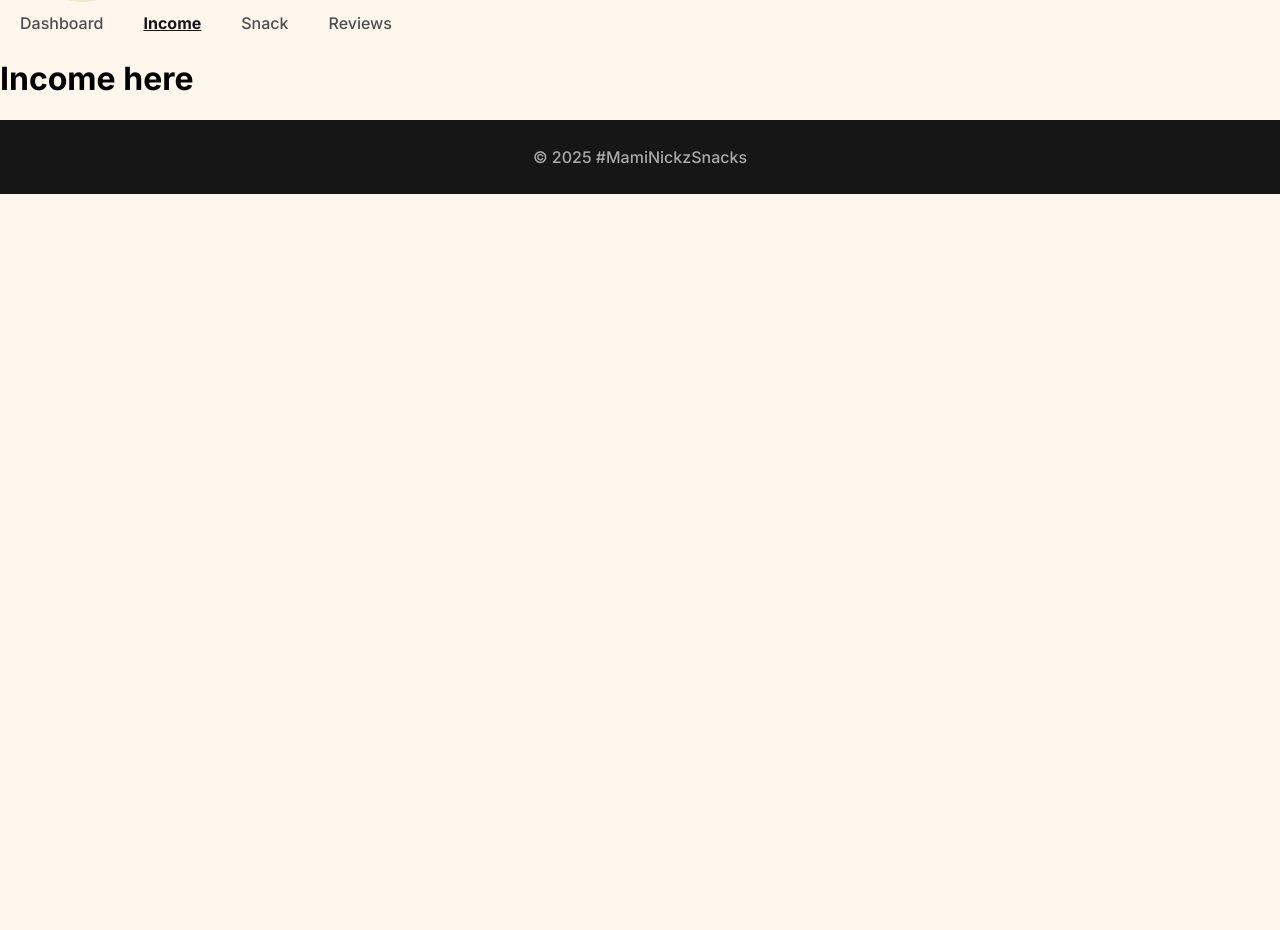
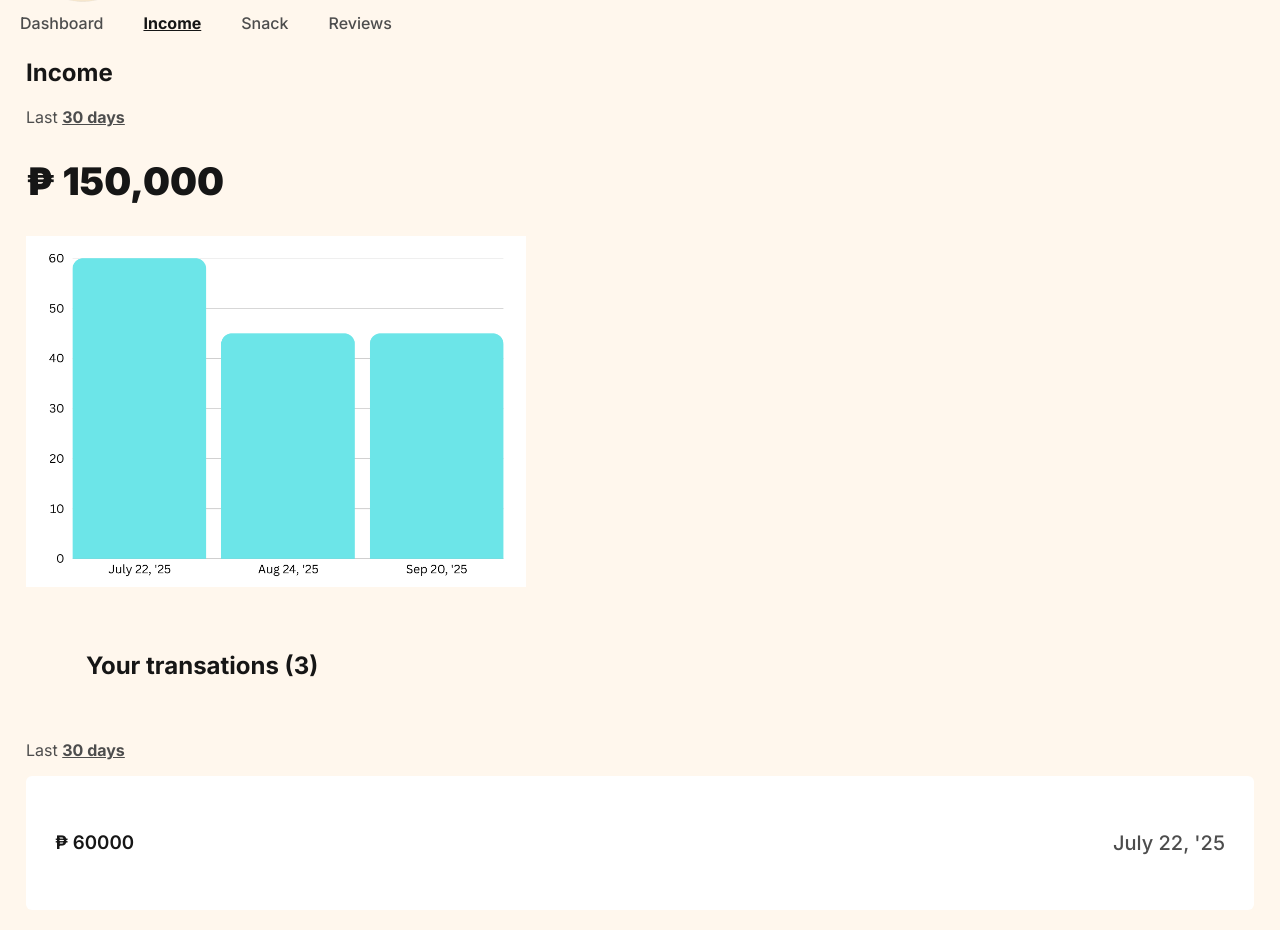
Before and after one commit to jundolor/react-mami-nickz-snacks, a React (Create React App) app: page /host/income in a window 1280 px wide. Shown: the part 122-1052 px from the top of the page. Before the commit the page ends 800 px from the top, so only its background shows below. Built offline with nearby package versions, Linux system fonts and the light colour scheme; sample sign-in values are in the browser's storage; what miragejs would draw is missing.

Commit message:
host income

```diff
--- a/src/index.css
+++ b/src/index.css
@@ -616,6 +616,68 @@ i[class*='snack-type-'] {
     padding-inline: 0;
 }
 
+.host-income {
+    padding-inline: 26px;
+    color: #161616;
+}
+
+.host-income > p {
+    color: #4d4d4d;
+}
+
+.host-income > p span {
+    text-decoration: underline;
+    font-weight: bold;
+}
+
+.host-income > h2 {
+    font-size: 38px;
+    color: #161616;
+    font-weight: 900;
+}
+
+img.graph {
+    width: 100%;
+    max-width: 500px;
+}
+
+.host-income .info-header > p {
+    color: #4d4d4d;
+}
+
+.host-income .info-header > p span {
+    text-decoration: underline;
+    font-weight: bold;
+}
+
+.host-income .info-header > h3{
+    font-weight: 700;
+    font-size: 24px;
+    margin: 60px;
+}
+
+.host-income .transaction {
+    display: flex;
+    justify-content: space-between;
+    align-items: center;
+    background-color: white;
+    margin-bottom: 31px;
+    padding: 35px 29px;
+    border-radius: 6px;
+}
+
+.host-income .transaction > h3 {
+    font-weight: 36px;
+    font-weight: 600;
+    margin: 0;
+}
+
+.host-income .transaction > p {
+    font-weight: 500;
+    font-size: 20px;
+    color: #4d4d4d;
+}
+
 @media (max-width:499px) {
     header .site-logo img{
     width: 80%;
--- a/src/pages/Host/Income.jsx
+++ b/src/pages/Host/Income.jsx
@@ -1,7 +1,32 @@
 import React from "react";
+import incomeGraph from "../../assets/images/income-graph-peso.png"
 
 export default function Income() {
+    const transactionData = [
+        { amount: 60000, date: "July 22, '25", id: "1"},
+        { amount: 45000, date: "Aug 24, '25", id: "2"},
+        { amount: 45000, date: "Sep 20, '25", id: "3"}
+    ]
     return (
-        <h1>Income here</h1>
+        <section className="host-income">
+            <h1>Income</h1>
+            <p>Last <span>30 days</span></p>
+            <h2>₱ 150,000</h2>
+            <img className="graph" src={incomeGraph} alt="Income Graph" />
+            <div className="info-header">
+                <h3>Your transations ({transactionData.length})</h3>
+                <p>Last <span>30 days</span></p>
+            </div>
+            <div className="transactions">
+                {
+                    transactionData.map((item) => (
+                        <div key={item.id} className="transaction">
+                            <h3>₱ {item.amount}</h3>
+                            <p>{item.date}</p>
+                        </div>
+                    ))
+                }
+            </div>
+        </section>
     )
 }
```
Also changed, not shown: src/assets/images/income-graph-peso.png (added), src/assets/images/reviews-graph.png (added).
